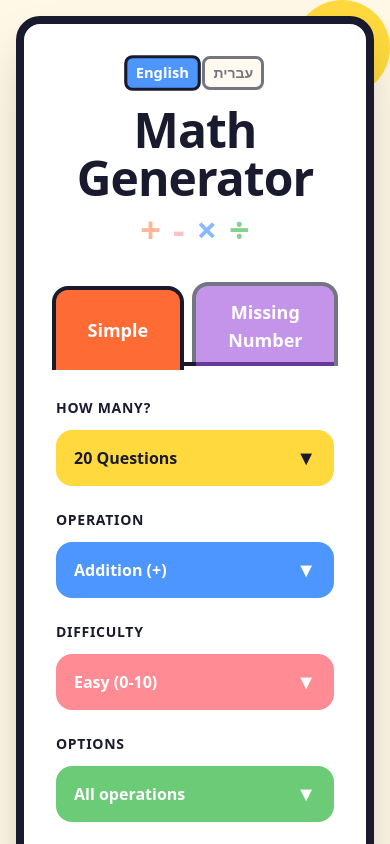
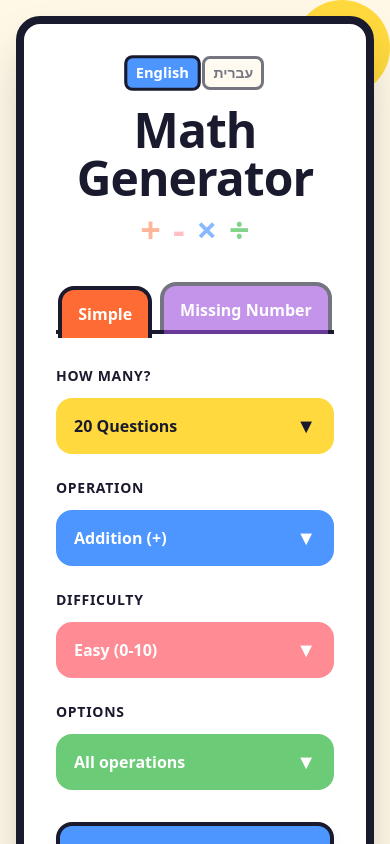
Before and after one commit to drehelis/math-gen, a Vue app: page / in a window 390 px wide. Shown: the top 844 px of the page. Built offline with nearby package versions, Linux system fonts and the light colour scheme.

Commit message:
Adj tab bar for mobile

```diff
--- a/src/components/TabBar.vue
+++ b/src/components/TabBar.vue
@@ -4,7 +4,7 @@
       v-for="tab in tabs"
       :key="tab.value"
       @click="$emit('update:modelValue', tab.value)"
-      class="px-8 py-3 font-bold text-lg rounded-t-2xl transition-all transform hover:scale-105"
+      class="px-4 sm:px-8 py-3 font-bold text-base sm:text-lg rounded-t-2xl transition-all transform hover:scale-105 whitespace-nowrap"
       :class="modelValue === tab.value ? 'translate-y-1' : ''"
       :style="getTabStyle(tab.value)"
     >
```
